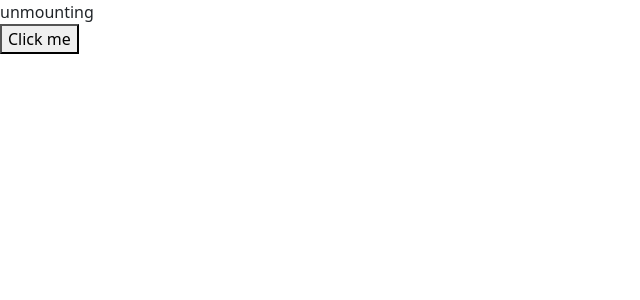
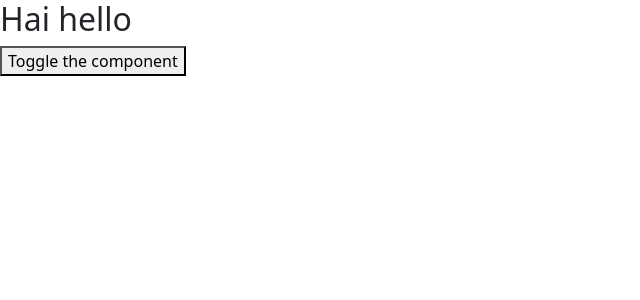
Before and after one commit to saiDev1999/6R-React-Class, a React (Create React App) app: page / in a window 1280 px wide. Shown: the top 300 px of the page, without its empty margins (0-640 px from the left). Built offline with nearby package versions, Linux system fonts and the light colour scheme.

Commit message:
Pure components and hooks introduction

```diff
--- a/src/App.js
+++ b/src/App.js
@@ -31,6 +31,7 @@
 import MountingComponent from "./components/class-components/mounting/mounting";
 import UpdatingComponent from "./components/class-components/updating/updating";
 import UnMounting from "./components/class-components/unmounting/unmounting";
+import Parent from "./components/class-components/purecomponent/parent";
 
 const students = ["Shiva", "Bhanu", "Priyatham"];
 const vegetable = ["tomato", "potato"];
@@ -52,7 +53,8 @@
 ];
 const App = () => (
   <div>
-    <UnMounting />
+    <Parent />
+    {/* <UnMounting /> */}
     {/* <UpdatingComponent /> */}
     {/* <MountingComponent myColor={"yellow"} /> */}
     {/* <RepiceList /> */}
--- /dev/null
+++ b/src/components/class-components/purecomponent/child.js
@@ -0,0 +1,15 @@
+import React, { Component, PureComponent } from "react";
+
+export default class Child extends PureComponent {
+  componentDidMount() {
+    console.log("componentDidMount child");
+  }
+  render() {
+    console.log("Child rendering..");
+    return (
+      <div>
+        <h2>Hai hello</h2>
+      </div>
+    );
+  }
+}
--- /dev/null
+++ b/src/components/class-components/purecomponent/parent.js
@@ -0,0 +1,25 @@
+import React, { Component } from "react";
+import Child from "./child";
+
+export default class Parent extends Component {
+  state = {
+    toggleComponent: false,
+  };
+  toggleHandler = () => {
+    this.setState({
+      toggleComponent: !this.state.toggleComponent,
+    });
+  };
+  componentDidMount() {
+    console.log("componentDidMount parent");
+  }
+  render() {
+    console.log("Parent rendering..");
+    return (
+      <div>
+        <Child />
+        <button onClick={this.toggleHandler}>Toggle the component</button>
+      </div>
+    );
+  }
+}
```
Also changed, not shown: 1 other file (tests, documents, lock files or other folders).
